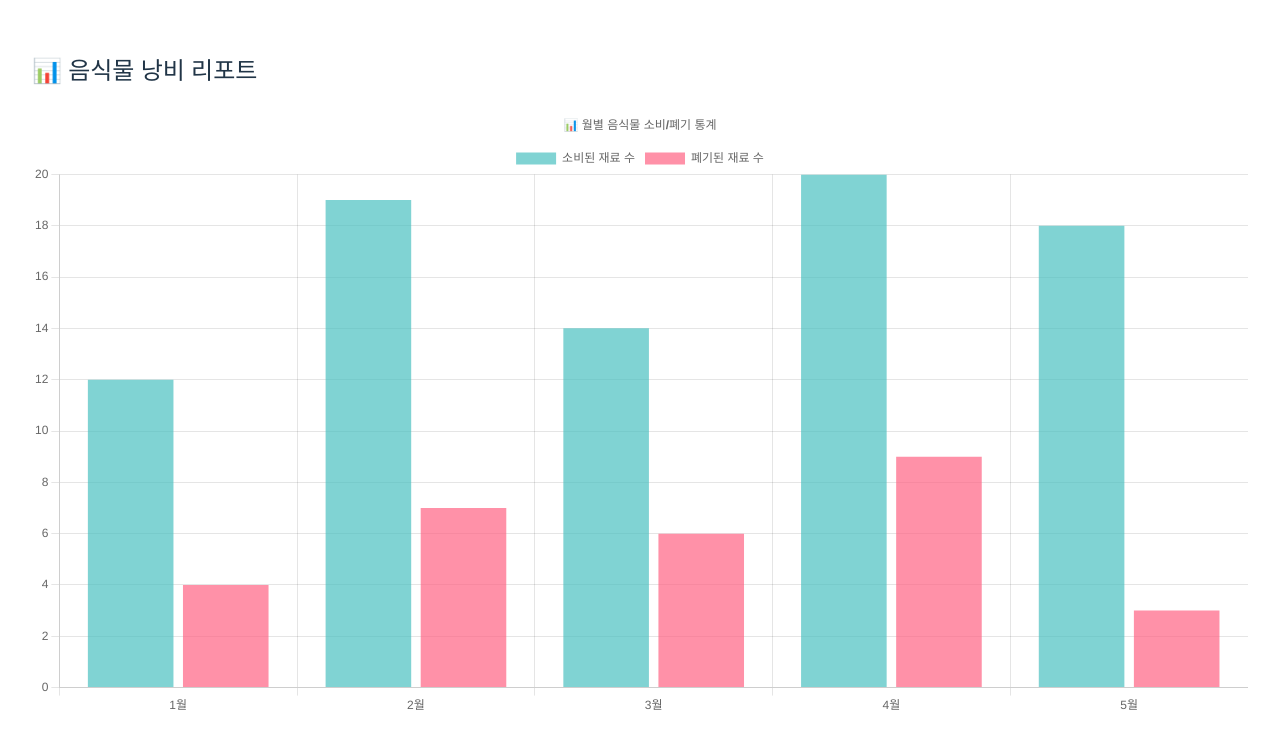
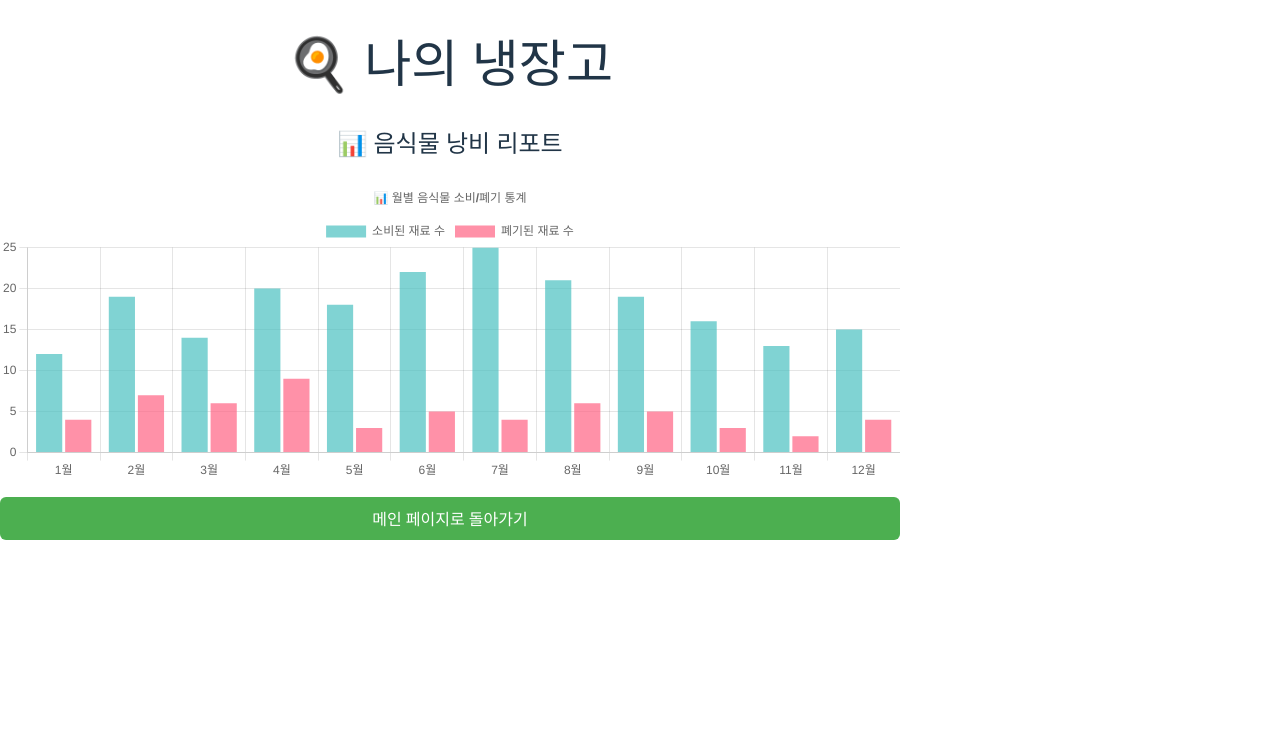
Before and after one commit to JeongHyeon01/My_Refrigerator, a React (Vite) app in the folder FE/: page /report in a window 1280 px wide. Shown: the top 748 px of the page. Built offline with nearby package versions, Linux system fonts and the light colour scheme; the HTML template or start-up script is replaced by a standard one.

Commit message:
Retouch UI

```diff
--- a/FE/src/components/RecipeRecommendation.jsx
+++ b/FE/src/components/RecipeRecommendation.jsx
@@ -1,5 +1,5 @@
-// src/components/RecipeRecommendation.jsx
 import React, { useState } from 'react';
+import { useNavigate } from 'react-router-dom';
 
 const mockRecipes = [
   {
@@ -26,11 +26,14 @@ const mockRecipes = [
 ];
 
 const RecipeRecommendation = () => {
-  const [recipes, setRecipes] = useState(mockRecipes);
+  const [recipes] = useState(mockRecipes);
+  const navigate = useNavigate();
 
   return (
-    <div style={{ padding: '2rem' }}>
-      <h2>🍽️ 레시피 추천 결과</h2>
+    <div className="page-center">
+      <div className="form-card">
+        <h1 style={{ textAlign: 'center' }}>🍳 나의 냉장고</h1>
+        <h2 style={{ textAlign: 'center' }}>🍽️ 레시피 추천 결과</h2>
 
         {recipes.map((recipe) => (
           <div
@@ -43,6 +46,7 @@ const RecipeRecommendation = () => {
               display: 'flex',
               alignItems: 'center',
               gap: '1rem',
+              backgroundColor: '#fff',
             }}
           >
             <img src={recipe.image} alt={recipe.name} width="100" height="100" />
@@ -53,6 +57,21 @@ const RecipeRecommendation = () => {
             </div>
           </div>
         ))}
+
+        <button
+          onClick={() => navigate('/main')}
+          style={{
+            marginTop: '1rem',
+            backgroundColor: '#4caf50',
+            color: 'white',
+            border: 'none',
+            padding: '0.6rem',
+            width: '100%',
+          }}
+        >
+          메인 페이지로 돌아가기
+        </button>
+      </div>
     </div>
   );
 };
--- a/FE/src/components/WasteReport.jsx
+++ b/FE/src/components/WasteReport.jsx
@@ -1,6 +1,6 @@
-// src/components/WasteReport.jsx
 import React from 'react';
 import { Bar } from 'react-chartjs-2';
+import { useNavigate } from 'react-router-dom';
 import {
   Chart as ChartJS,
   CategoryScale,
@@ -14,17 +14,22 @@ import {
 ChartJS.register(CategoryScale, LinearScale, BarElement, Title, Tooltip, Legend);
 
 const WasteReport = () => {
+  const navigate = useNavigate();
+
   const data = {
-    labels: ['1월', '2월', '3월', '4월', '5월'],
+    labels: [
+      '1월', '2월', '3월', '4월', '5월', '6월',
+      '7월', '8월', '9월', '10월', '11월', '12월'
+    ],
     datasets: [
       {
         label: '소비된 재료 수',
-        data: [12, 19, 14, 20, 18],
+        data: [12, 19, 14, 20, 18, 22, 25, 21, 19, 16, 13, 15],
         backgroundColor: 'rgba(75, 192, 192, 0.7)',
       },
       {
         label: '폐기된 재료 수',
-        data: [4, 7, 6, 9, 3],
+        data: [4, 7, 6, 9, 3, 5, 4, 6, 5, 3, 2, 4],
         backgroundColor: 'rgba(255, 99, 132, 0.7)',
       },
     ],
@@ -32,6 +37,7 @@ const WasteReport = () => {
 
   const options = {
     responsive: true,
+    maintainAspectRatio: false,
     plugins: {
       title: {
         display: true,
@@ -41,9 +47,29 @@ const WasteReport = () => {
   };
 
   return (
-    <div style={{ padding: '2rem' }}>
-      <h2>📊 음식물 낭비 리포트</h2>
-      <Bar data={data} options={options} />
+    <div className="page-center">
+      <div className="form-card" style={{ width: '100%', maxWidth: '900px' }}>
+        <h1 style={{ textAlign: 'center' }}>🍳 나의 냉장고</h1>
+        <h2 style={{ textAlign: 'center' }}>📊 음식물 낭비 리포트</h2>
+
+        <div style={{ height: '300px', margin: '1rem 0' }}>
+          <Bar data={data} options={options} />
+        </div>
+
+        <button
+          onClick={() => navigate('/main')}
+          style={{
+            backgroundColor: '#4caf50',
+            color: 'white',
+            border: 'none',
+            padding: '0.6rem',
+            width: '100%',
+            borderRadius: '6px',
+          }}
+        >
+          메인 페이지로 돌아가기
+        </button>
+      </div>
     </div>
   );
 };
```
Also changed, not shown: 1 other file (tests, documents, lock files or other folders). Lines whose indentation alone changed are shown as unchanged.
